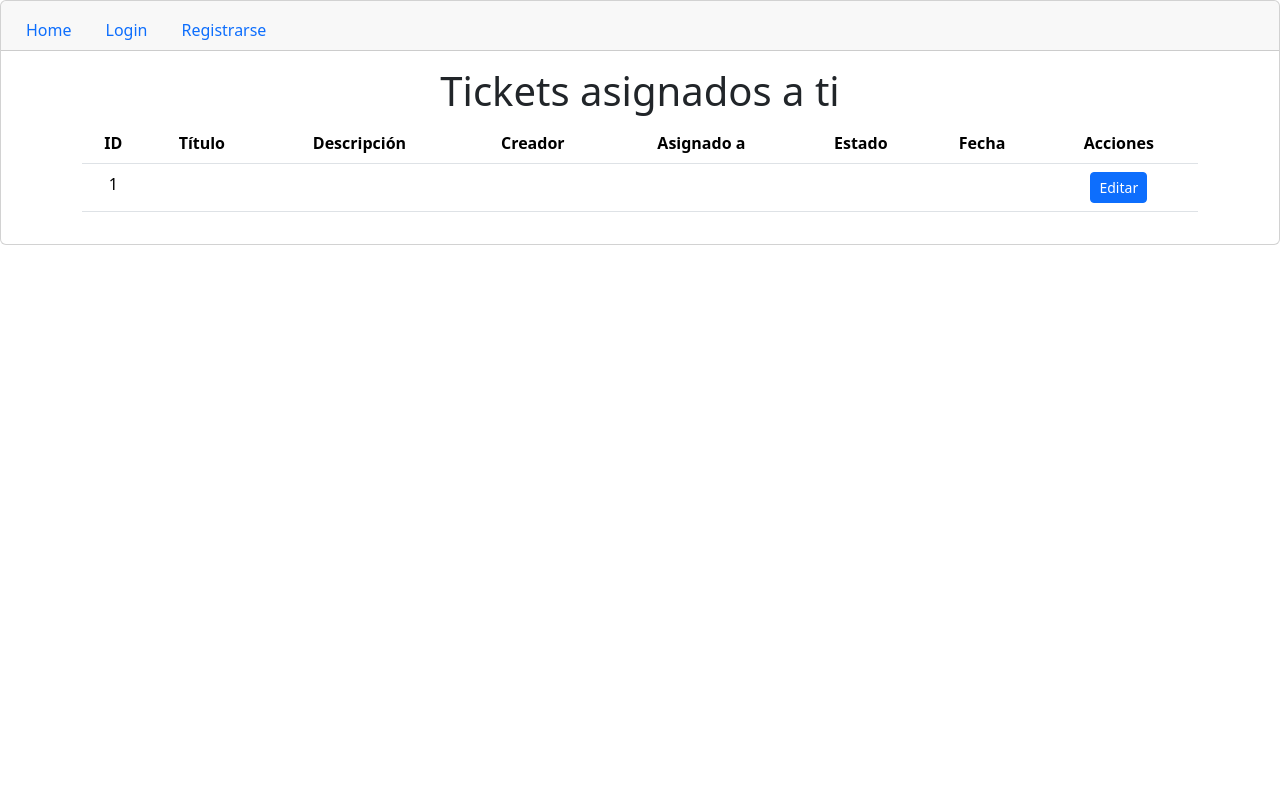
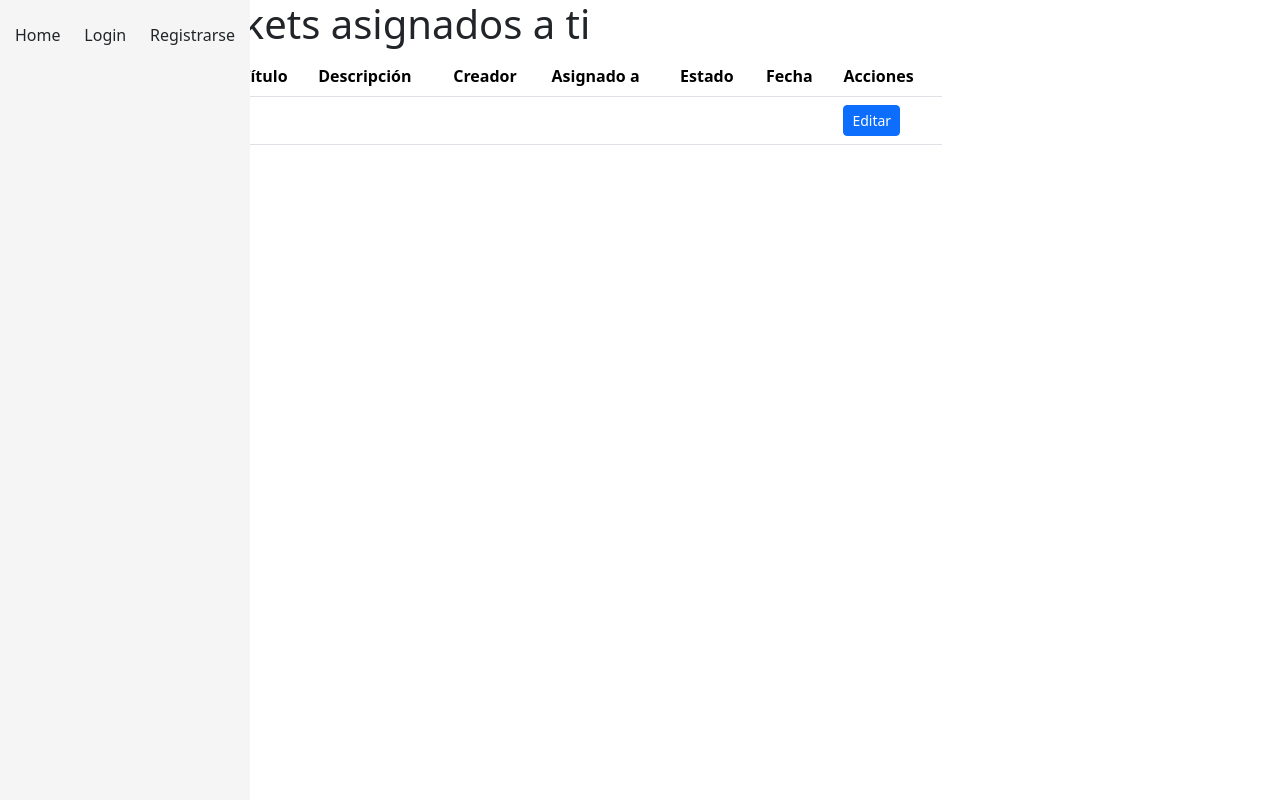
Before and after one commit to BraianVargas/sistick_1, a Flask app: template templates/user/index.html in a window 1280 px wide. Run offline with Flask 3, Linux system fonts and the light colour scheme; tables that the repository leaves empty hold one stand-in row (values such as "Sample post"); the template is opened without the code that fills it: values that come from a table or form of the project are taken from there, most other values are stand-ins (such as "Sample title", 1, 10 or a date in 2020); some libraries are stand-ins or nearby versions.

Commit message:
Modificacion en templates

```diff
--- a/reqeriments.txt
+++ b/reqeriments.txt
@@ -3,6 +3,7 @@
 colorama==0.4.6
 configparser==5.3.0
 Flask==2.2.3
+Flask-SQLAlchemy==3.0.3
 greenlet==2.0.2
 itsdangerous==2.1.2
 Jinja2==3.1.2
--- a/templates/base.html
+++ b/templates/base.html
@@ -1,35 +1,78 @@
 <!DOCTYPE html>
-<html lang="en">
+<html>
   <head>
-     <meta charset="UTF-8">
-     <meta http-equiv="X-UA-Compatible" content="IE=edge">
-     <meta name="viewport" content="width=device-width, initial-scale=1.0">
-     <link href="https://cdn.jsdelivr.net/npm/bootstrap@5.3.0-alpha1/dist/css/bootstrap.min.css" rel="stylesheet" integrity="sha384-GLhlTQ8iRABdZLl6O3oVMWSktQOp6b7In1Zl3/Jr59b6EGGoI1aFkw7cmDA6j6gD" crossorigin="anonymous">
-     <script src="https://cdn.jsdelivr.net/npm/bootstrap@5.3.0-alpha1/dist/js/bootstrap.bundle.min.js" integrity="sha384-w76AqPfDkMBDXo30jS1Sgez6pr3x5MlQ1ZAGC+nuZB+EYdgRZgiwxhTBTkF7CXvN" crossorigin="anonymous"></script>
-     <link rel="stylesheet" href="https://cdn.jsdelivr.net/npm/bootstrap-icons@1.10.3/font/bootstrap-icons.css">
-     <title>SisTick</title>
+    <title>{{ title }}</title>
+    <script src="https://cdn.jsdelivr.net/npm/bootstrap@5.3.0-alpha3/dist/js/bootstrap.min.js" integrity="sha384-Y4oOpwW3duJdCWv5ly8SCFYWqFDsfob/3GkgExXKV4idmbt98QcxXYs9UoXAB7BZ" crossorigin="anonymous"></script>
+    <link rel="stylesheet" href="	https://cdn.jsdelivr.net/npm/bootstrap@5.3.0-alpha3/dist/css/bootstrap.min.css">
+    <link rel="stylesheet" href="https://cdn.jsdelivr.net/npm/bootstrap-icons@1.10.4/font/bootstrap-icons.css">
+    <link rel="stylesheet" href="./css/baseStyle.css">
   </head>
+  <style>
+     ul{
+
+          list-style: none;
+     }
+     ul li a{
+          color: black;
+     }
+     .sidebar {
+          background-color: #f5f5f5;
+          height: 100%;
+          position: fixed;
+          left: 0;
+          top: 0;
+          width: 250px;
+          z-index: 1;
+          padding: 15px;
+        }
+        .main {
+          display: flex;
+          position: relative;
+        }
+        .nav-sidebar li a {
+          display: block;
+          padding: 10px;
+          color: #333;
+          text-decoration: none;
+          transition: background-color 0.2s ease-in-out;
+        }
+        .nav-sidebar li a:hover {
+          background-color: #ddd;
+        }
+        .nav-sidebar .active a {
+          background-color: #008cba;
+          color: #fff;
+        }
+        .fa {
+          margin-right: 10px;
+        }
+  </style>
   <body>
-     <div class="card text-center">
-          <div class="card-header">
-               <ul class="nav nav-tabs card-header-tabs">
+     <div class="">
+          <div class="row">
+               <div class="col-md-3 sidebar h-100">
+                    <ul class="navbar start">
                          {% if logged %}
-                              <li class="nav-item">
-                                   <a class="nav-link" aria-current="true" href="/">Home</a>
+                              <h3 class="text-secondary p-2">{{ username.upper() }}</h3>
+                              <li {% if request.path == url_for('index') %} class="nav-item w-100 p-2 active" {% else %} class="nav-item w-100 p-2" {% endif %}>
+                                   <a href="/">
+                                        <i class="fas fa-tachometer-alt"></i> Dashboard
+                                   </a>
                               </li>
-                              <li class="nav-item">
-                                   <a class="nav-link" href="/tickets/index">Tickets</a>
+                              <li {% if request.path == url_for('user_blueprint.index') %} class="nav-item w-100 p-2 active" {% else %} class="nav-item w-100 p-2" {% endif %}>
+                                   <a href="/user/create">
+                                        <i class="fas fa-users"></i> Usuarios
+                                   </a>
                               </li>
-                              {% if admin == "admin" %}
-                                   <li class="nav-item">
-                                        <a class="nav-link" href="/tickets/reportes">Reportes</a>
+                              <li {% if request.path == url_for('ticket_blueprint.index') %} class="nav-item w-100 p-2 active" {% else %} class="nav-item w-100 p-2" {% endif %}>
+                                   <a href="/tickets/index">
+                                        <i class="fas fa-ticket-alt"></i> Tickets
+                                   </a>
                               </li>
-                              {% endif %}
-                              <li class="nav-item">
-                                   <a class="nav-link" href="/user/logout">Logout</a>
-                              </li>
-                              <li class="nav-item">
-                                   <a class="nav-link disabled">{{username}}</a>
+                              <li {% if active == 'reportes' %} class="nav-item w-100 p-2 active" {% else %} class="nav-item w-100 p-2" {% endif %}>
+                                   <a href="#">
+                                        <i class="fas fa-chart-bar"></i> Reportes
+                                   </a>
                               </li>
                          {% else %}
                               <li class="nav-item">
@@ -44,11 +87,15 @@
                          {% endif %}
                     </ul>
                </div>
+               <div class="col-md-9 main">
                     <div class="card-body">
                          {% if self.content() %}
+                              <div class="main">
+                                   <h1>{{ title }}</h1>
                                    {% block content %}{% endblock %}
+                              </div>
                          {% else %}
-                    <div class="jumbotron">
+                              <div class="main">
                                    <h2 class="display-4"><span class="text-uppercase text">{{username}}</span></h2>
                                    <h1 class="display-3">¡Bienvenido a <span class="fw-bolder">SisTick</span>!</h1>
                                    <br>
@@ -71,6 +118,11 @@
 
                     </div>
                </div>
+          </div>
+     </div>
 
+     <script src="https://ajax.googleapis.com/ajax/libs/jquery/3.2.1/jquery.min.js"></script>
+     <script src="https://maxcdn.bootstrapcdn.com/bootstrap/3.3.7/js/bootstrap.min.js"></script>
 </body>
+
 </html>
--- /dev/null
+++ b/templates/css/baseStyle.css
@@ -0,0 +1,4 @@
+ul li a{
+     text-decoration: none;
+
+}
--- a/tickets/routes.py
+++ b/tickets/routes.py
@@ -11,7 +11,7 @@
      if session.get("username") != None:
           data = getAllTicketsController()
           users = db.session.query(Usuario).order_by(Usuario.id.desc()).all()
-          return render_template("ticket/index.html", data = data, logged=True, admin=session["admin"], users = users)
+          return render_template("ticket/index.html", data = data, logged=True, admin=session["admin"], users = users, username = session["username"])
      else:
           return redirect(url_for("user_blueprint.login"))
 
```
Also changed, not shown: templates/base1.html (added, +76 -0 lines). Lines whose indentation alone changed are shown as unchanged.
